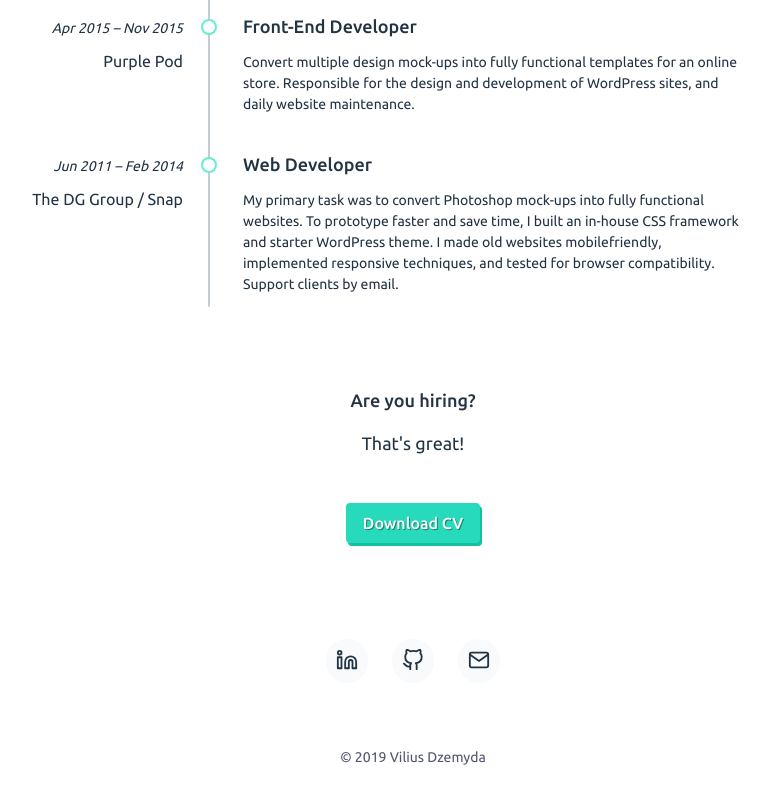
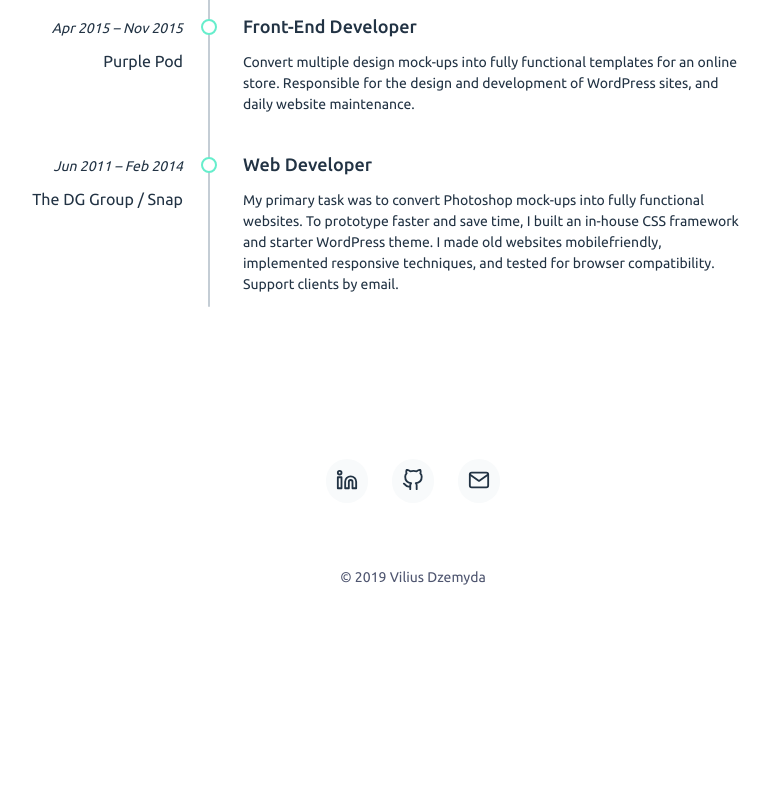
Before and after one commit to dzvilius/vilius-website, a Nuxt app: page / in a window 1280 px wide. Shown: the part 2001-2801 px from the top of the page, without its empty margins (227-997 px from the left). After the commit the page ends 2621 px from the top, so only its background shows below. Built offline with nearby package versions, Linux system fonts and the light colour scheme.

Commit message:
disable hiring section

```diff
--- a/components/Experience.vue
+++ b/components/Experience.vue
@@ -33,19 +33,19 @@
         </div>
         <div class="Experience__Line"></div>
       </div>
-      <Hiring/>
+      <!-- <Hiring/> -->
     </div>
   </section>
 </template>
 
 <script>
-import Hiring from '~/components/Hiring.vue'
+//import Hiring from '~/components/Hiring.vue'
 
-export default {
-  components: {
-    Hiring,
-  },
-}
+// export default {
+//   components: {
+//     Hiring,
+//   },
+// }
 </script>
 
 <style lang="scss" scoped>
```
